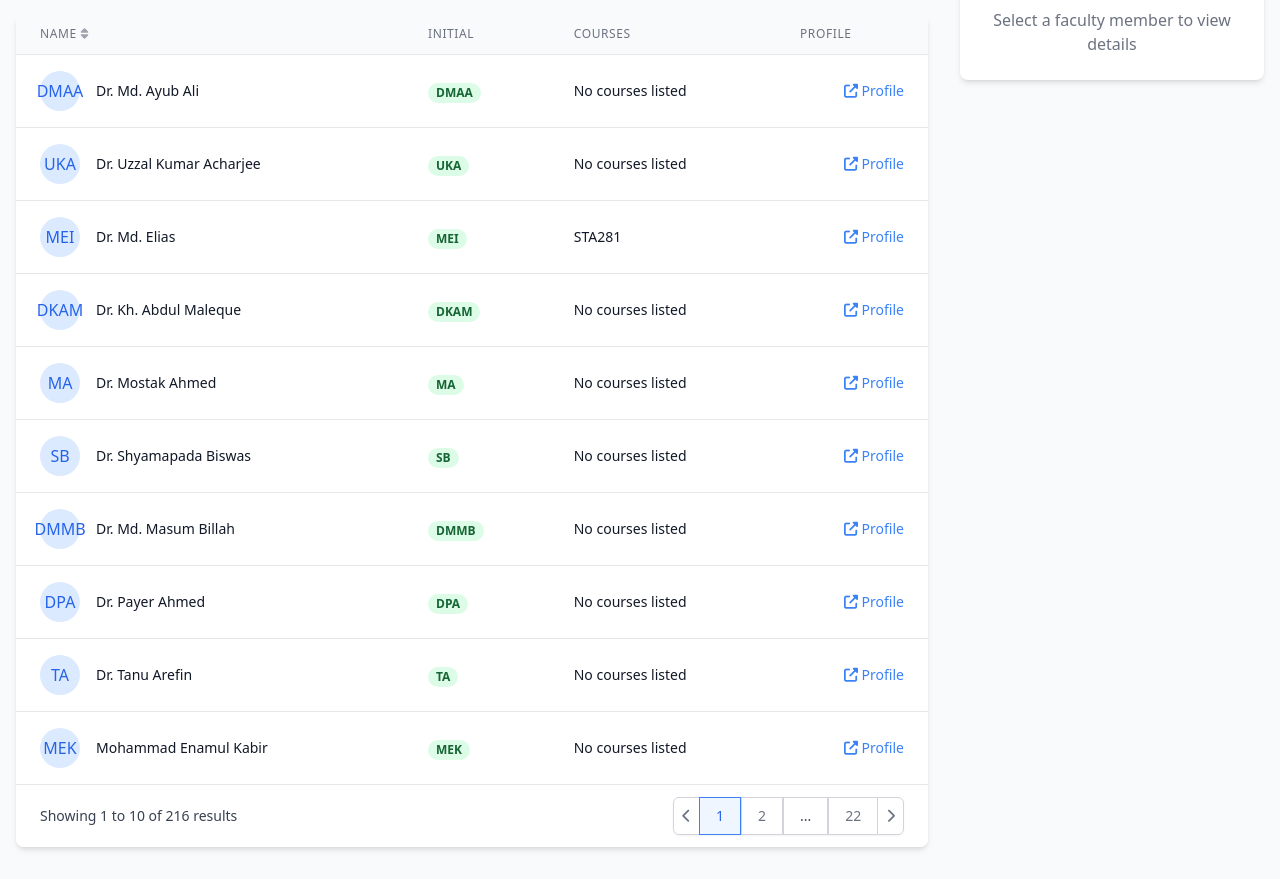
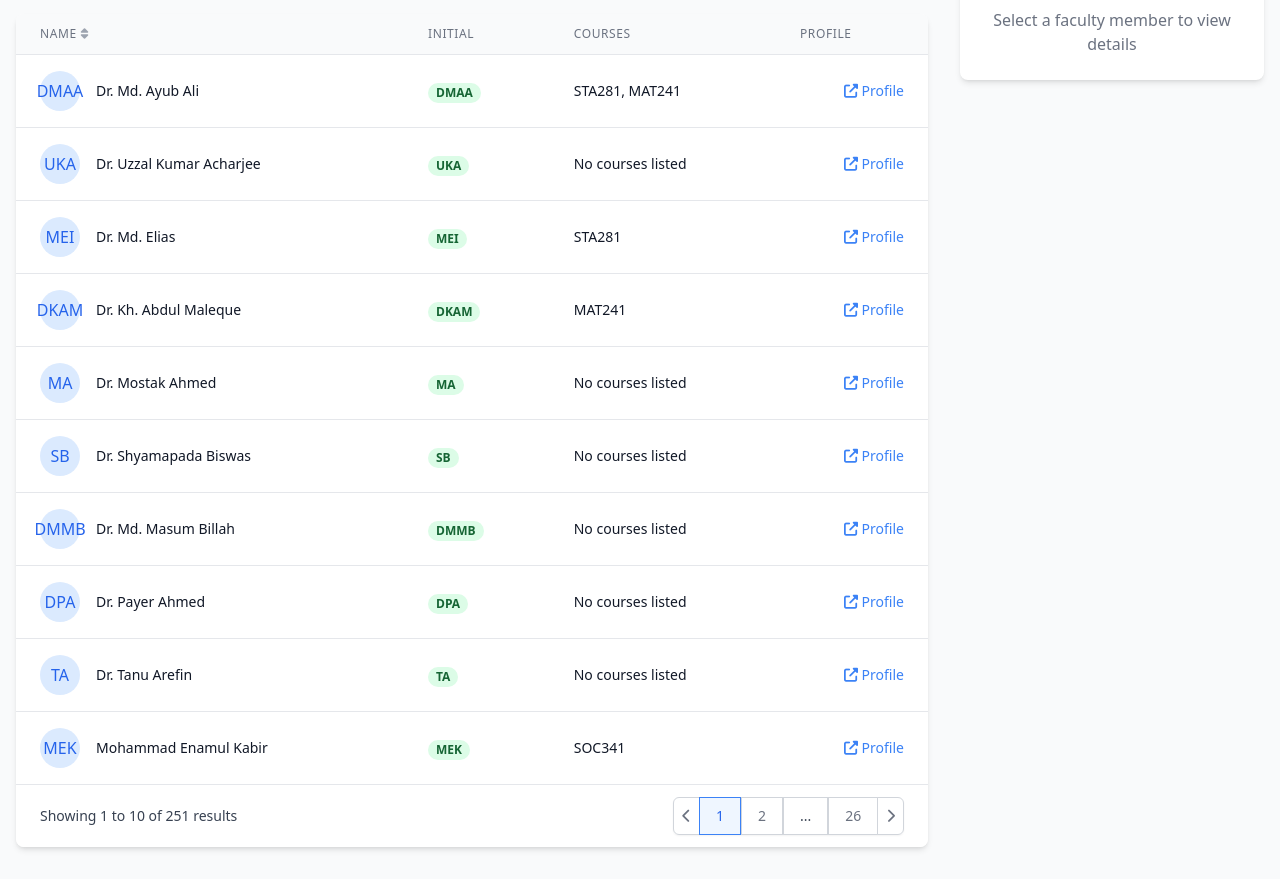
Before and after one commit to Sajib023/seu1v1, a website: page fac.html in a window 1280 px wide. Shown: the part 240-1119 px from the top of the page. Drawn offline with nearby package versions, Linux system fonts and the light colour scheme.

Commit message:
Update fac.html

```diff
--- a/fac.html
+++ b/fac.html
@@ -113,111 +113,185 @@
     <script>
         // Faculty courses data
         const facultyCourses = {
+    "ABAH": ["CSE361", "CSE4033", "CSE471"],
+    "AHQ": ["CSE341", "CSE2013", "CSE263"],
+    "AHS": ["CSE471"],
+    "AHR": ["PHY161"],
+    "AIM": ["EEE241"],
+    "AKMA": ["CSE345"],
+    "AKD": ["STA281"],
+    "ALA": ["EEE181", "EEE182"],
+    "ALL": ["ETE281"],
+    "ADMR": ["EEE181", "EEE182", "EEE241"],
+    "AMH": ["CSE181", "CSE265"],
+    "AMR": ["CSE281"],
+    "ANAR": ["CSE359"],
+    "AP": ["CSE265"],
+    "APZ": ["ENG103"],
+    "ARA": ["MAT261"],
+    "ASH": ["EEE241"],
+    "ASHI": ["CSE375"],
+    "ASNA": ["ACT141", "MGT281"],
+    "BBA": ["CSE473", "CSE359"],
+    "BIPA": ["ETE281"],
+    "BMU": ["MGT281"],
+    "DAAH": ["STA281"],
+    "DAFN": ["ENG101", "ENG103"],
+    "DAHO": ["CSE441"],
+    "DAKM": ["SOC341"],
+    "DAM": ["PHY181"],
+    "DAR": ["ENG105"],
+    "DHA": ["PHY181"],
+    "DKAM": ["MAT241"],
+    "DMAA": ["STA281", "MAT241"],
+    "DMAZ": ["PHY181", "MAT141"],
+    "DEMF": ["CSE365", "CSE4041"],
+    "DHA": ["PHY181"],
+    "DMHN": ["CSE141", "CSE479"],
+    "DMH": ["MGT281"],
+    "DMIJ": ["CSE241", "CSE443"],
+    "DMMA": ["PHY181"],
+    "DMOS": ["CSE349", "CSE261"],
+    "DRAD": ["STA281"],
+    "DRAT": ["CSE341", "CSE1011", "CSE161"],
+    "DSAK": ["CSE363"],
+    "DTKD": ["MAT141", "MAT161"],
+    "DTBI": ["CSE375"],
+    "EJS": ["PHY161", "PHY182"],
+    "FAFA": ["ETE281"],
+    "FAF": ["ENG103"],
+    "FAZA": ["CSE181", "CSE281", "CSE282"],
+    "FBH": ["CSE161", "CSE162", "CSE281", "CSE282", "CSE181"],
+    "FOA": ["EEE181", "EEE182"],
+    "FUZ": ["CSE161", "CSE162", "CSE181", "CSE263", "CSE264", "CSE141", "CSE381"],
+    "GKS": ["MAT261"],
+    "GM": ["MAT141", "MAT161"],
+    "GRB": ["CSE381"],
+    "GZI": ["CSE3015", "CSE343"],
+    "HASN": ["MAT141", "STA281"],
+    "HDU": ["PHY161"],
+    "IFA": ["ENG102"],
+    "IHS": ["EEE181"],
+    "IJ": ["PHY161", "PHY182", "PHY181"],
+    "IMUD": ["CSE351", "CSE4047"],
+    "ISH": ["MGT281"],
+    "JAK": ["ENG105"],
+    "JET": ["ENG102"],
+    "JHT": ["CSE263", "CSE264", "EEE181", "EEE241", "EEE242", "EEE182", "CSE2013"],
+    "JM": ["CSE263", "CSE264"],
+    "JNS": ["ACT141"],
+    "KAZ": ["CSE343"],
+    "KDZN": ["EEE241"],
+    "KDS": ["PHY181"],
+    "KFA": ["MGT281"],
+    "KHW": ["ENG103"],
+    "KMU": ["CSE141", "CSE181", "CSE365"],
+    "KRH": ["EEE181", "EEE182", "EEE241", "EEE242", "ETE281", "ETE282"],
+    "KSR": ["ACT141"],
+    "LYPY": ["CSE241", "CSE343"],
+    "MAC": ["ACT141"],
+    "MAIM": ["CSE343", "CSE265"],
+    "MAKR": ["CSE281", "CSE282", "STA281"],
+    "MAHB": ["STA281", "CSE353"],
+    "MALN": ["MAT141", "MAT241"],
+    "MAMA": ["EEE181", "EEE182"],
+    "MAQ": ["CSE161", "CSE162", "CSE241"],
+    "MAR": ["MAT161"],
+    "MBH": ["CSE141", "SOC341"],
+    "MDAM": ["CSE341", "CSE4011"],
+    "MDAZ": ["MAT141"],
+    "MDHB": ["EEE181", "EEE182", "EEE241", "ETE399", "CSE343", "PHY161"],
+    "MDH": ["MAT241", "MAT161"],
+    "MDI": ["STA281"],
+    "MDSM": ["EEE181"],
+    "MDSR": ["CSE475", "ETE281"],
+    "MEI": ["STA281"],
+    "MEK": ["SOC341"],
+    "MFR": ["ENG101"],
+    "MFT": ["ACT141"],
+    "MHB": ["CSE383", "CSE345", "CSE465", "CSE181", "CSE161", "CSE241", "CSE141"],
+    "MHZ": ["CSE263"],
+    "MIZ": ["ENG103"],
+    "MKP": ["MAT161", "MAT141"],
+    "MMJR": ["CSE355", "CSE365", "CSE4041"],
+    "MMMM": ["MGT281"],
+    "MMRF": ["ETE281"],
+    "MMSI": ["CSE281", "CSE282", "CSE261"],
     "MNHA": ["ACT141"],
+    "MOHO": ["CSE281", "CSE282"],
+    "MRAI": ["CSE141"],
+    "MSB": ["MAT141", "MAT161", "MAT241", "MAT261", "STA281"],
+    "MSS": ["ENG101"],
+    "MSAS": ["ECO461"],
+    "MSW": ["ENG101", "ENG105"],
+    "MTK": ["MAT141", "MAT241"],
+    "MTM": ["EEE241"],
+    "MUI": ["CSE351"],
+    "MUKH": ["CSE341"],
+    "MUKO": ["PHY161", "PHY182"],
+    "NAS": ["CSE383"],
+    "NALE": ["CSE141", "CSE241"],
+    "NCD": ["ENG105"],
+    "NH": ["CSE281", "CSE282", "CSE441"],
+    "NI": ["CSE161", "CSE162", "CSE261"],
+    "NOHO": ["CSE383"],
+    "NOOR": ["CSE281", "CSE282"],
+    "PAA": ["ACT141"],
+    "RADT": ["CSE363", "CSE345"],
+    "RAJA": ["CSE281"],
+    "RARA": ["ETE281", "CSE363"],
+    "RCL": ["ENG101", "ENG102", "ENG105"],
+    "RFD": ["CSE3011", "CSE383", "CSE265"],
+    "RIC": ["CSE383", "ETE281"],
+    "RIM": ["CSE241"],
+    "RKM": ["CSE181", "CSE343"],
+    "RS": ["PHY161"],
     "RSP": ["ACT141"],
-            "MFT": ["ACT141"],
-            "PAA": ["ACT141"],
-            "ASNA": ["ACT141"],
-            "MAC": ["ACT141"],
-            "KSR": ["ACT141"],
-            "JNS": ["ACT141"],
-            "FUZ":["CSE161", "CSE162", "CSE181", "CSE263", "CSE264", "CSE141"],
-            "NALE": ["CSE141"],
-            "MRAI": ["CSE141"],
+    "RZC": ["CSE4013", "CSE443"],
+    "SAAN": ["EEE181", "EEE182"],
+    "SADS": ["STA281", "EEE241"],
+    "SAIS": ["ENG101", "ENG102", "ENG103"],
+    "SAKR": ["SOC341"],
+    "SAMD": ["MAT261", "MAT241", "MAT161", "MAT141"],
+    "SAMI": ["EEE241"],
+    "SARN": ["MAT141"],
+    "SAZ": ["ECO461"],
+    "SBB": ["MAT261"],
+    "SBP": ["CSE359"],
+    "SDK": ["CSE3035", "CSE345", "CSE265"],
     "SHAP": ["CSE141"],
-            "MKP": ["MAT161"],
-            "KMU": ["CSE141", "CSE181"],
-            "SSSV": ["CSE141"],
+    "SHK": ["ENG103", "ENG105"],
+    "SHM": ["CSE265", "CSE261"],
+    "SHMS": ["ENG101"],
+    "SHR": ["MAT141", "MAT161", "MAT261", "MAT241"],
+    "SHSH": ["CSE181"],
+    "SM": ["CSE161", "CSE162", "CSE261", "CSE241", "CSE181", "MAT161", "CSE349", "STA281"],
+    "SMA": ["CSE181", "CSE241"],
+    "SMAS": ["CSE3027", "CSE381"],
+    "SS": ["EEE181", "EEE182"],
+    "SSA": ["ENG105"],
+    "SSSV": ["CSE141", "CSE363"],
+    "STM": ["ENG101"],
+    "SUSN": ["ETE281"],
+    "SW": ["CSE181", "CSE261"],
+    "TAAM": ["ENG101", "ENG103"],
+    "TAAK": ["ECO461"],
+    "TAH": ["ENG102", "ENG103", "ENG105"],
+    "TAJO": ["CSE181", "CSE263", "CSE264", "CSE441"],
+    "TANA": ["ETE281"],
+    "TAT": ["CSE263"],
+    "TBK": ["MGT281"],
+    "TDS": ["ENG101", "ENG103"],
     "TMD": ["CSE161", "CSE162", "CSE181", "CSE261", "CSE381", "CSE141"],
-            "YMA": ["CSE161", "CSE162", "CSE281", "CSE141", "CSE241", "CSE242", "CSE241", "CSE242"],
-            "MBH": ["CSE141", "SOC341"],
-            "DMHN": ["CSE141"],
-            "MAQ": ["CSE161", "CSE162"],
-            "SM": ["CSE161", "CSE162", "CSE261", "CSE241", "CSE181", "MAT161", "CSE349", "STA281"],
-            "FBH": ["CSE161", "CSE162", "CSE281", "CSE282"],
-            "NI": ["CSE161", "CSE162"],
-            "FAZA": ["CSE181", "CSE281", "CSE282"],
-            "SW": ["CSE181"],
-            "SHSH": ["CSE181"],
-            "RKM": ["CSE181"],
-            "MHB": ["CSE383", "CSE345", "CSE465", "CSE181", "CSE161", "CSE241", "CSE141"],
-            "AMH": ["CSE181"],
-            "TAJO": ["CSE181", "CSE263", "CSE264"],
-            "JM": ["CSE263", "CSE264"],
-            "MHZ": ["CSE263"],
-            "JHT": ["CSE263", "CSE264","EEE181", "EEE241", "EEE242", "EEE182"],
-            "NOOR": ["CSE281", "CSE282"],
-            "MOHO": ["CSE281", "CSE282"],
-            "ZAHA": ["CSE281", "CSE282"],
-            "MAKR": ["CSE281", "CSE282", "STA281"],
-            "NH": ["CSE281", "CSE282"],
-            "MMSI": ["CSE281", "CSE282"],
-            "MDSR": ["CSE475"],
-            "SAZ": ["ECO461"],
-            "MSAS": ["ECO461"],
-            "TAAK": ["ECO461"],
-            "FOA": ["EEE181", "EEE182"],
-            "ALA": ["EEE181", "EEE182"],
-            "MAMA": ["EEE181", "EEE182"],
-            "SS": ["EEE181", "EEE182"],
-            "ADMR": ["EEE181", "EEE182"],
-            "MDHB": ["EEE181", "EEE182", "EEE241", "ETE399", "CSE343", "PHY161"],
-            "KRH": ["EEE181", "EEE182", "EEE241", "EEE242", "ETE281", "ETE282"],
-            "YAM": ["EEE181"],
-            "SAAN": ["EEE181", "EEE182"],
-            "SHMS": ["ENG101"],
-            "TDS": ["ENG101", "ENG103"],
-            "SAIS": ["ENG101", "ENG102", "ENG103"],
-            "DAFN": ["ENG101", "ENG103"],
-            "RCL": ["ENG101", "ENG102"],
-            "STM": ["ENG101"],
-            "MSW": ["ENG101"],
-            "MSB": ["MAT141", "MAT161", "MAT241", "MAT261", "STA281"],
-            "IJ": ["PHY161,PHY182,PHY181"],
-            "MSS": ["ENG101"],
     "TNI": ["ENG102"],
-            "JET": ["ENG102"],
-            "TAH": ["ENG102", "ENG103"],
-            "IFA": ["ENG102"],
-            "FAF": ["ENG103"],
-            "SHK": ["ENG103"],
-            "KHW": ["ENG103"],
-            "MIZ": ["ENG103"],
-            "APZ": ["ENG103"],
-            "MALN": ["MAT141", "MAT241"],
-            "MTK": ["MAT141", "MAT241"],
-            "GM": ["MAT141", "MAT161"],
-            "HASN": ["MAT141", "STA281"],
-            "SARN": ["MAT141"],
-            "SAMD": ["MAT261", "MAT241", "MAT161", "MAT141"],
-            "DTKD": ["MAT141"],
-            "MDAZ": ["MAT141"],
-            "SHR":["MAT141", "MAT161", "MAT261"],
-            "MAR": ["MAT161"],
-            "MDH": ["MAT241"],
-            "TBK": ["MGT281"],
-            "KFA": ["MGT281"],
     "TNM": ["MGT281"],
-            "DMH": ["MGT281"],
-            "BMU": ["MGT281"],
-            "HDU": ["PHY161"],
-            "RS": ["PHY161"],
-            "AHR": ["PHY161"],
-            "EJS": ["PHY161", "PHY182"],
-            "MUKO": ["PHY161", "PHY182"],
-            "DMAZ": ["PHY181"],
-            "DHA": ["PHY181"],
     "TNHR": ["PHY181", "PHY182"],
     "TSR": ["PHY181"],
-            "DMMA": ["PHY181"],
-            "SAKR": ["SOC341"],
-            "DAKM": ["SOC341"],
-            "AKD": ["STA281"],
-            "MEI": ["STA281"],
-            "DRAD": ["STA281"],
-            "MAHB": ["STA281"],
-            "MDI": ["STA281"]
-        };
+    "YAM": ["EEE181"],
+    "YMA": ["CSE161", "CSE162", "CSE281", "CSE141", "CSE241", "CSE242"],
+    "ZAHA": ["CSE281", "CSE282"],
+    "ZKM": ["ENG105", "ENG103"]
+}
 
         // Faculty data with manually verified initials
         const facultyData = [
@@ -390,7 +464,7 @@
             {name: "Shifat Ahmed", initials: "SAMD", url: "https://seu.edu.bd/employee/profile/MDA4MTQx"},
             {name: "Mou Mahmood", initials: "MMAH", url: "https://seu.edu.bd/employee/profile/MDAzMDE4"},
             {name: "Md. Habibullah Belali", initials: "MHB", url: "https://seu.edu.bd/employee/profile/MDAzMDM2"},
-            {name: "Khandaker Mohammad  Mohi Uddin", initials: "KMMU", url: "https://seu.edu.bd/employee/profile/MDAzMDAz"},
+            {name: "Khandaker Mohammad  Mohi Uddin", initials: "KMU", url: "https://seu.edu.bd/employee/profile/MDAzMDAz"},
             {name: "Md. Ashiqur Rahman", initials: "MAR", url: "https://seu.edu.bd/employee/profile/MDAzMDEx"},
             {name: "Roksana Akter", initials: "RA", url: "https://seu.edu.bd/employee/profile/MDAzMDE3"},
             {name: "Md. Ferdous Bin Hafiz", initials: "FBH", url: "https://seu.edu.bd/employee/profile/MDAzNDI0"},
@@ -439,10 +513,44 @@
             {name: "Nishat Anjum Lea", initials: "NAL", url: "https://seu.edu.bd/employee/profile/MDAzNDcy"},
             {name: "Abid Ahmad", initials: "AA", url: "https://seu.edu.bd/employee/profile/MDAzNDcz"},
             {name: "Radiathun Tasnia", initials: "RT", url: "https://seu.edu.bd/employee/profile/MDAzNDc1"},
-            {name: "Mustofa  Khalid Ovi", initials: "MUKO", url: "https://seu.edu.bd/employee/profile/MDAzNDc3"}
-        ];
+            {name: "Mustofa  Khalid Ovi", initials: "MUKO", url: "https://seu.edu.bd/employee/profile/MDAzNDc3"},
+{name: "Abu Sayeed Nooruddin Ahmed", initials: "ASNA"},
+{name: "Anwar Parvez", initials: "APZ"},
+{name: "Badhan Mustary", initials: "BMU"},
+{name: "Dr. Abdulla Al Momin", initials: "DAM"},
+{name: "Dr. Ali Ahmed Howlader", initials: "DAAH"},
+{name: "Dr. M. Ataur Rahman", initials: "DMH"},
+{name: "Dr. Md. Abdur Rouf", initials: "DAR"},
+{name: "Dr. Mia Muhammad Mustafiz Munir", initials: "MMMM"},
+{name: "Faria Akter", initials: "MFT"},
+{name: "Imran Hossain Sabuj", initials: "IHS"},
+{name: "Ishter Mahal", initials: "ISH"},
+{name: "Jakir", initials: "JAK"},
+{name: "Kali Shankar Roy", initials: "KSR"},
+{name: "Kanis Fatema", initials: "KFA"},
+{name: "Kazi Humyra Wazeda", initials: "KHW"},
+{name: "Maeesha Wajid", initials: "MSW"},
+{name: "Md. Fozle Rabbi", initials: "MFR"},
+{name: "Md. Hedayet Ullah", initials: "HDU"},
+{name: "Md. Iftekhar Arafath", initials: "IFA"},
+{name: "Nahin Chowdhury", initials: "NCD"},
+{name: "Prothoma Anmol", initials: "PAA"},
+{name: "Rayan Sanjana Prioty", initials: "RSP"},
+{name: "Sadia Islam", initials: "SAIS"},
+{name: "Sadia Tasnuva Moume", initials: "STM"},
+{name: "Sarazeen Saif Ahana", initials: "SSA"},
+{name: "Sezan Mahmud Saikat", initials: "SMAS"},
+{name: "Shahad Saroar", initials: "SS"},
+{name: "Shushmita Hossain Khan", initials: "SHK"},
+{name: "Surya Akhter Sumona", initials: "MSS"},
+{name: "Tamanna Nusrat Meem", initials: "TNM"},
+{name: "Tanjila Hossen", initials: "TAH"},
+{name: "Tanzina Islam", initials: "TNI"},
+{name: "Taslima Akter", initials: "TAAK"},
+{name: "Tazin Akhanda Meem", initials: "TAAM"},
+{name: "Tripti Das", initials: "TDS"}
 
-        // Add courses to faculty data
+               ]; // Add courses to faculty data
         facultyData.forEach(faculty => {
             faculty.courses = facultyCourses[faculty.initials] ? facultyCourses[faculty.initials].join(', ') : '';
         });
```
Lines whose indentation alone changed are shown as unchanged.
